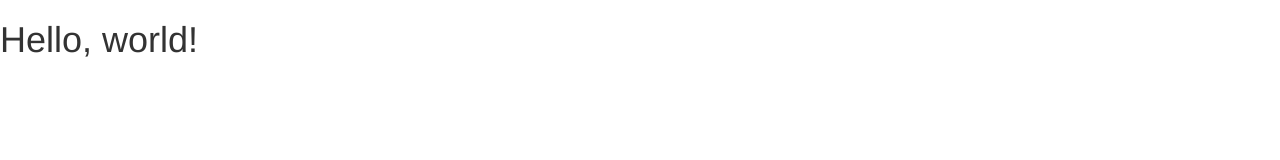
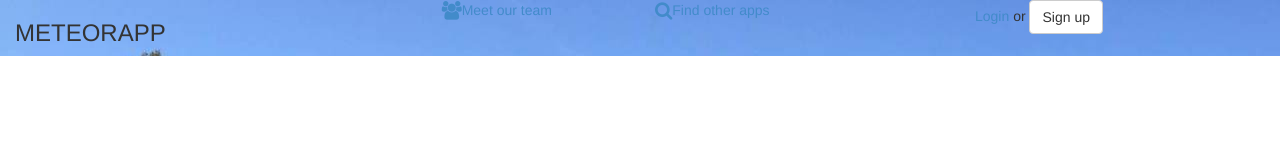
Before and after one commit to mattlbrody/psdsite_bootstrap, a plain HTML site: page index.html in a window 1280 px wide. Drawn offline with nearby package versions, Linux system fonts and the light colour scheme.

Commit message:
added top navbar

```diff
--- a/css/style.css
+++ b/css/style.css
@@ -0,0 +1,3 @@
+.quad {
+	background-image: url(/img/background.jpg);
+}
--- a/index.html
+++ b/index.html
@@ -4,7 +4,14 @@
     <meta charset="utf-8">
     <meta http-equiv="X-UA-Compatible" content="IE=edge">
     <meta name="viewport" content="width=device-width, initial-scale=1">
-    <title>Bootstrap 101 Template</title>
+    <meta name="description" content="boostrap edition of psdsite">
+    <meta name="author" content="Matt Brody">
+
+    <title>Bootstrap edition of psdsite</title>
+
+    <!--favicon-->
+  <link rel="shortcut icon" href="img/favicon.ico">
+
 
     <!-- Bootstrap -->
     <link href="css/bootstrap.min.css" rel="stylesheet">
@@ -15,6 +22,9 @@
     <!--custom stylesheets-->
     <link href="css/style.css" rel="stylesheet">
 
+    <!--google fonts-->
+    <link href='http://fonts.googleapis.com/css?family=Quicksand:300,400,700' rel='stylesheet' type='text/css'>
+
     <!-- HTML5 Shim and Respond.js IE8 support of HTML5 elements and media queries -->
     <!-- WARNING: Respond.js doesn't work if you view the page via file:// -->
     <!--[if lt IE 9]>
@@ -23,7 +33,22 @@
     <![endif]-->
   </head>
   <body>
-    <h1>Hello, world!</h1>
+    <div class="container-fluid quad">
+      <div class="row">
+        <div class="col-sm-2">
+          <h3>METEOR<span class="yellow">APP</span></h3>
+        </div>
+        <div class="col-sm-2 col-sm-offset-2">
+          <a href="#"><i class="fa fa-users fa-lg"></i>Meet our team</a>
+        </div>
+        <div class="col-sm-2">
+          <a href="#"><i class="fa fa-search fa-lg"></i>Find other apps</a>
+        </div>
+        <div class="col-sm-3 col-sm-offset-1">
+          <a href="#">Login   </a>or   <button class="btn btn-default">Sign up</button>
+        </div>
+      </div>
+    </div>
 
     <!-- jQuery (necessary for Bootstrap's JavaScript plugins) -->
     <script src="https://ajax.googleapis.com/ajax/libs/jquery/1.11.1/jquery.min.js"></script>
```
